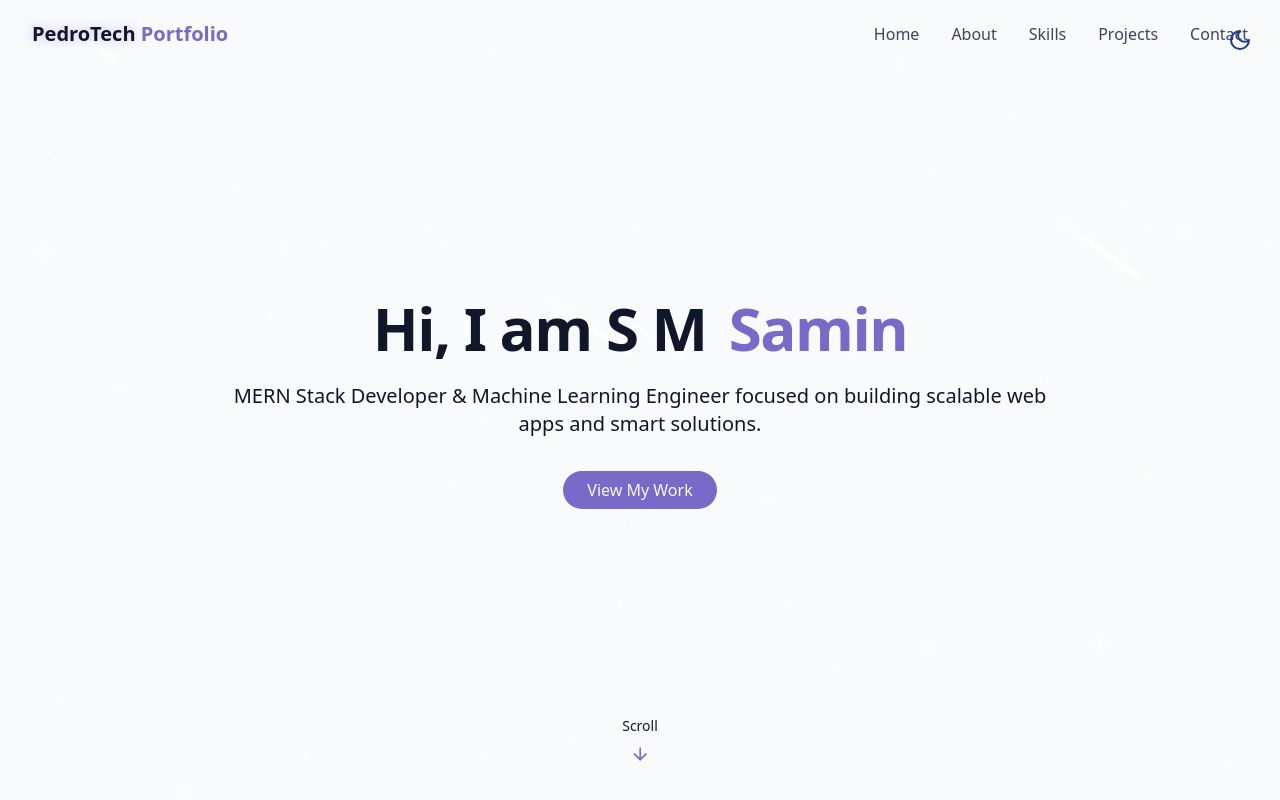
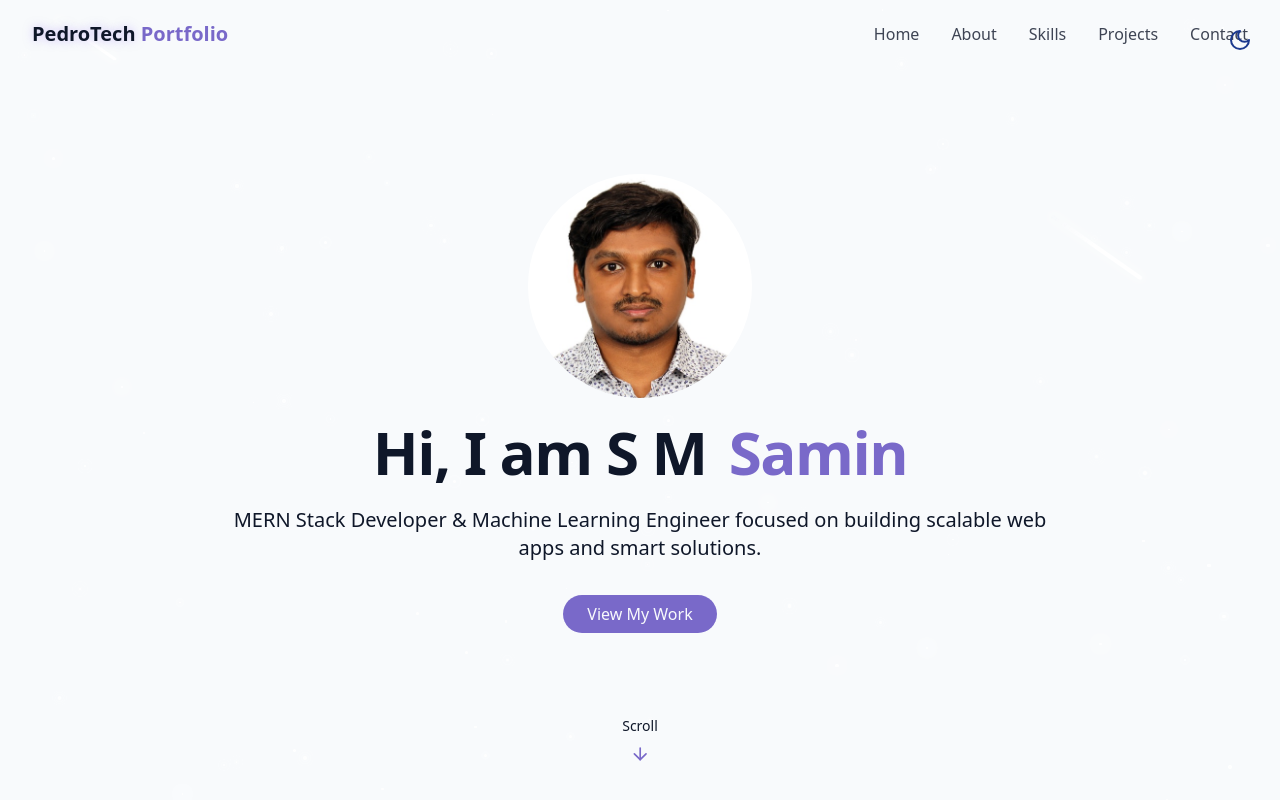
Before and after one commit to samin710/My-Portfolio, a React (Vite) app: page / in a window 1280 px wide. Shown: the top 800 px of the page. Built offline with nearby package versions, Linux system fonts and the light colour scheme.

Commit message:
again checking

```diff
--- a/src/components/HeroSection.jsx
+++ b/src/components/HeroSection.jsx
@@ -9,13 +9,13 @@
     >
       <div className="container max-w-4xl mx-auto text-center z-10">
         <div className="space-y-6">
-          {/* <div className="flex justify-center items-center">
+          <div className="flex justify-center items-center">
             <img
               src={img}
               className="rounded-full w-32 h-32 md:w-48 md:h-48 lg:w-56 lg:h-56 object-top object-cover"
               alt=""
             />
-          </div> */}
+          </div>
           <h1 className="text-4xl md:text-6xl font-bold tracking-tight">
             <span className="opacity-0 animate-fade-in"> Hi, I am</span>
             <span className="text-gradient opacity-0 animate-fade-in-delay-1">
```
